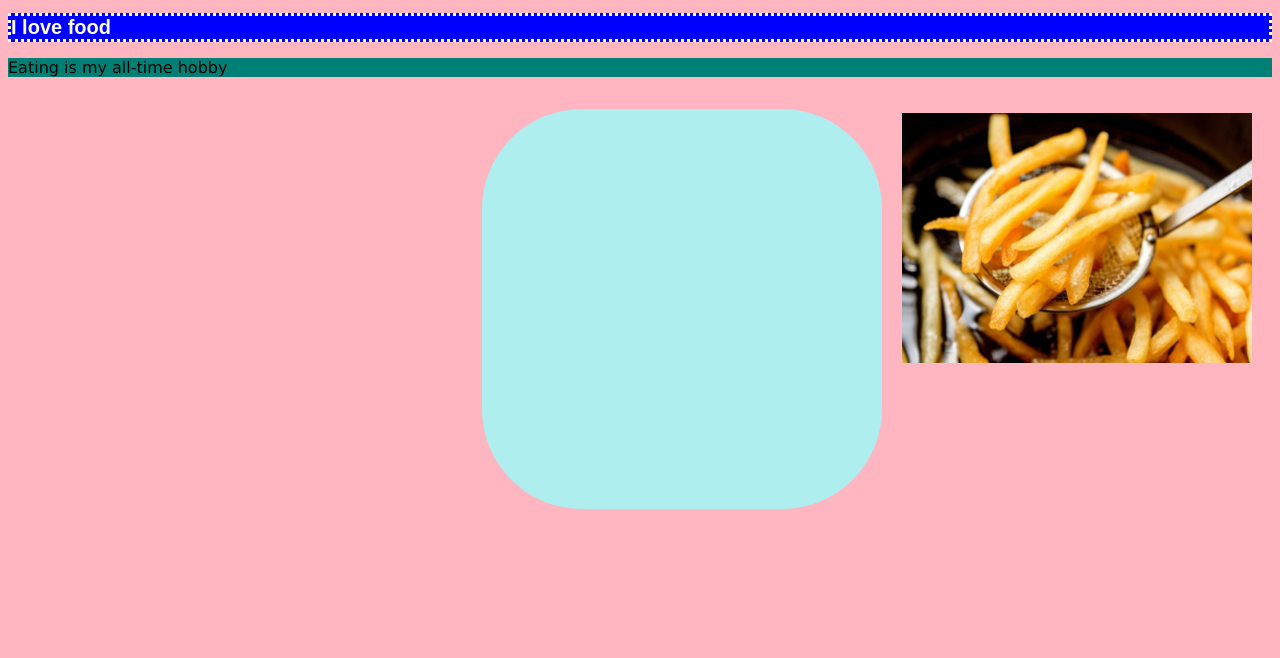
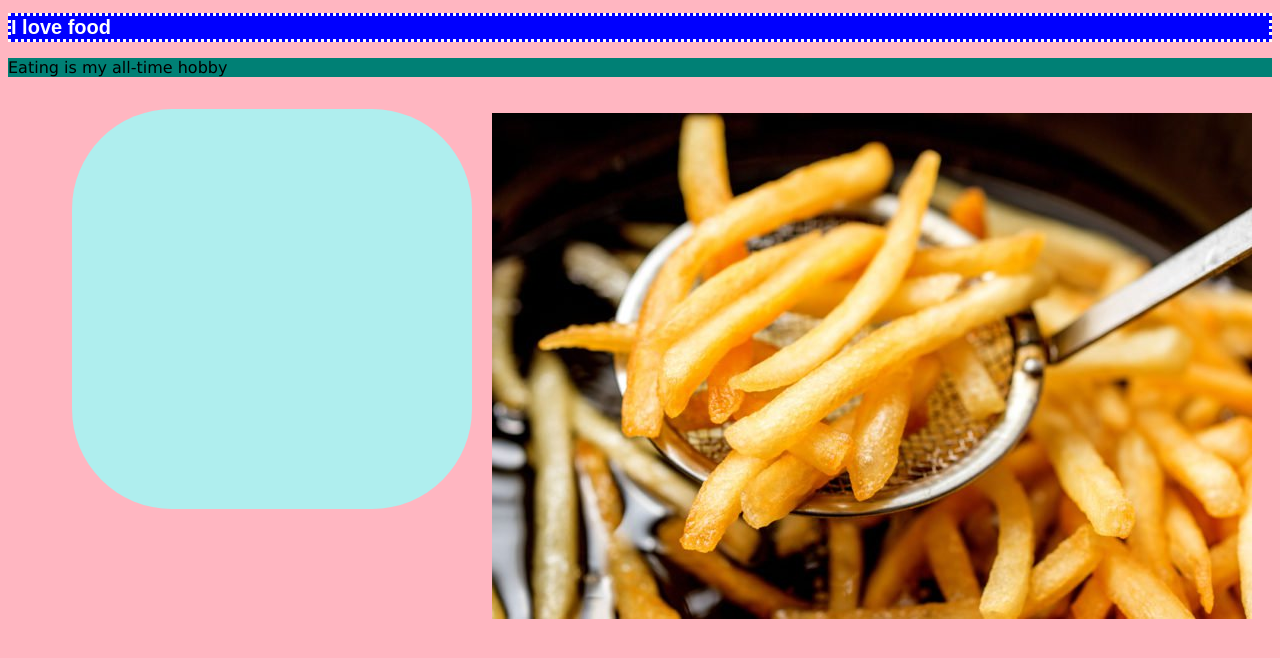
Before and after one commit to sawijaya-1764985/sawijaya-1764985.github.io, a plain HTML site: page someCss.html in a window 1280 px wide. Drawn offline with Linux system fonts and the light colour scheme.

Commit message:
Update someCss.html

```diff
--- a/someCss.html
+++ b/someCss.html
@@ -9,7 +9,7 @@
 		<div id = "Header">
 			<h1> I love food </h1>
 			<p>Eating is my all-time hobby </p>
-         <img src="foodie.jpg" width="350px" height="250px">
+         <img src="foodie.jpg" width="760px" height="506px">
 		<p id="rcorners"></p>
 		</div>
 	</body>
```
